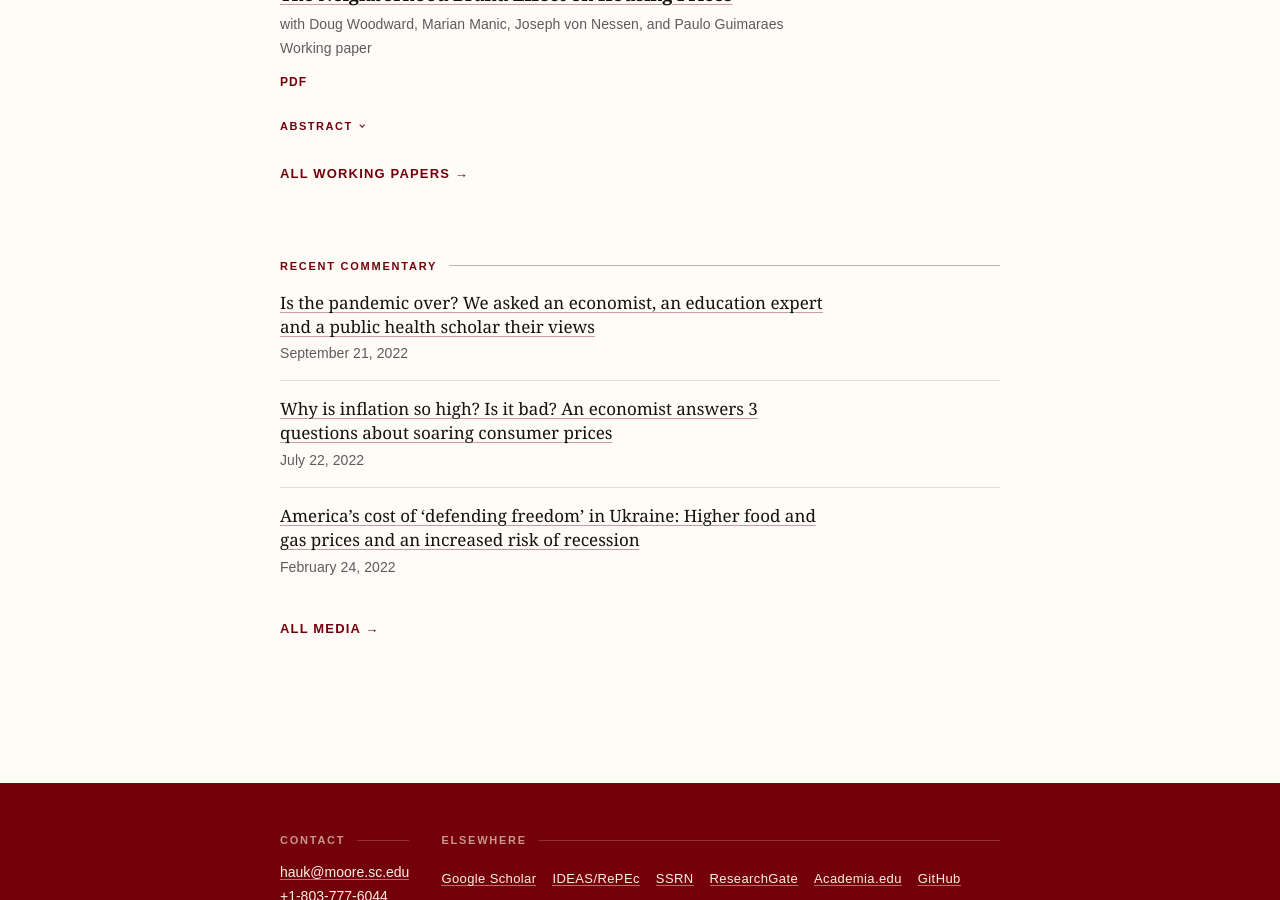
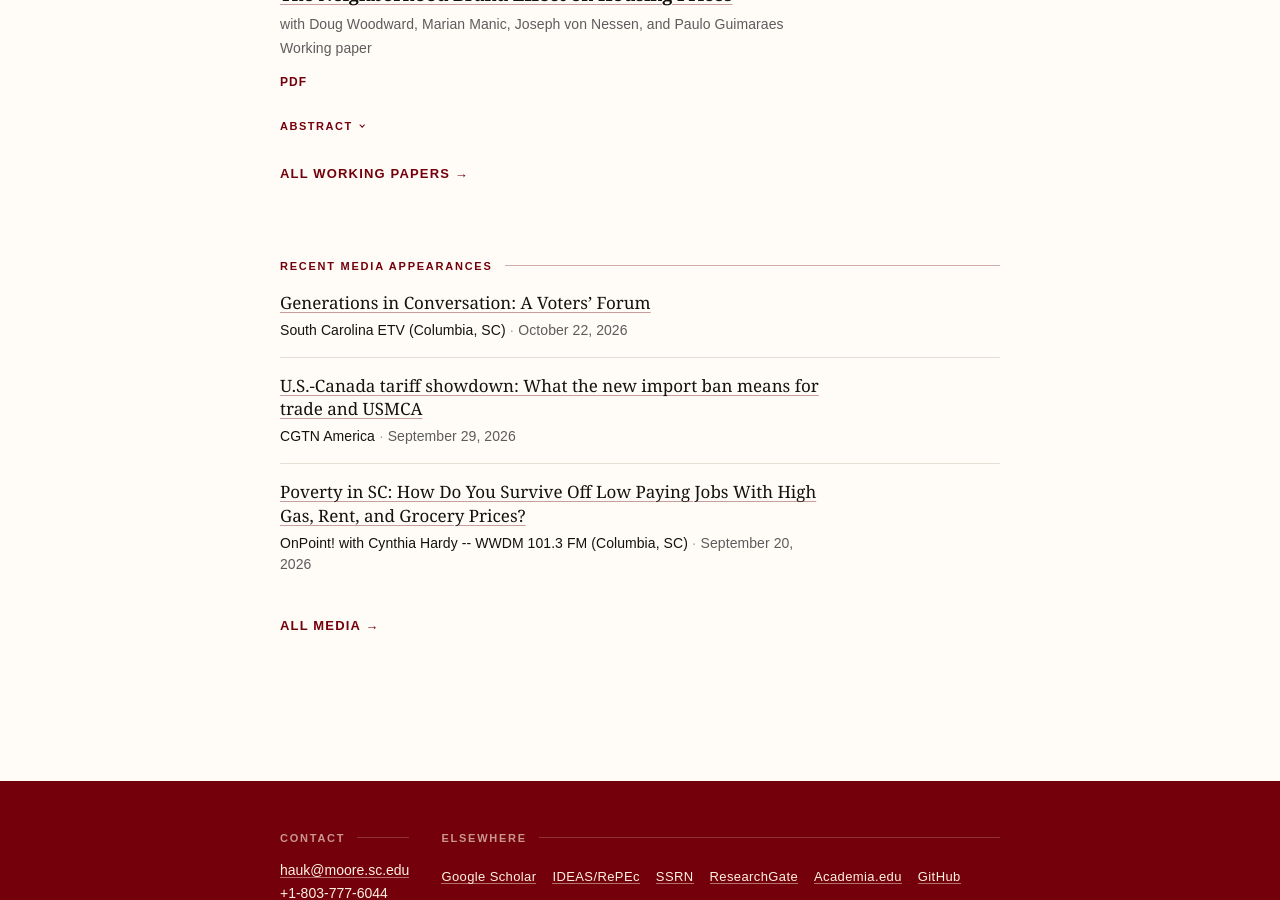
Before and after one commit to BillHauk/BillHauk.github.io, a Jekyll site: the page built from index.md, in a window 1280 px wide and 900 px high, scrolled down 1924 px. Built offline with Jekyll 4.4.1, drawn with Linux system fonts in a browser that asks for light colours.

Commit message:
Add new media mention for "Generations in Conversation: A Voters’ Forum" and update recent media section title

```diff
--- a/_data/media.yml
+++ b/_data/media.yml
@@ -56,6 +56,12 @@ conversation:
     date: 2017-07-17
 
 mentions:
+  - title: "Generations in Conversation: A Voters’ Forum"
+    url: "https://www.youtube.com/watch?v=ZjVRBjojyVU"
+    outlet: "South Carolina ETV"
+    place: "Columbia, SC"
+    date: 2026-10-22
+
   - title: "U.S.-Canada tariff showdown: What the new import ban means for trade and USMCA"
     url: "https://www.youtube.com/watch?v=tZQLPabxcIU"
     outlet: "CGTN America"
--- a/_layouts/home.html
+++ b/_layouts/home.html
@@ -40,10 +40,10 @@ layout: default
   </section>
   {%- endif %}
 
-  {%- assign recent_media = site.data.media.conversation | sort: "date" | reverse | slice: 0, 3 %}
+  {%- assign recent_media = site.data.media.mentions | sort: "date" | reverse | slice: 0, 3 %}
   {%- if recent_media.size > 0 %}
   <section class="home-section">
-    <p class="eyebrow">Recent commentary</p>
+    <p class="eyebrow">Recent media appearances</p>
     <ul class="media-list">
       {% for m in recent_media %}{% include media-item.html item=m %}{% endfor %}
     </ul>
```
